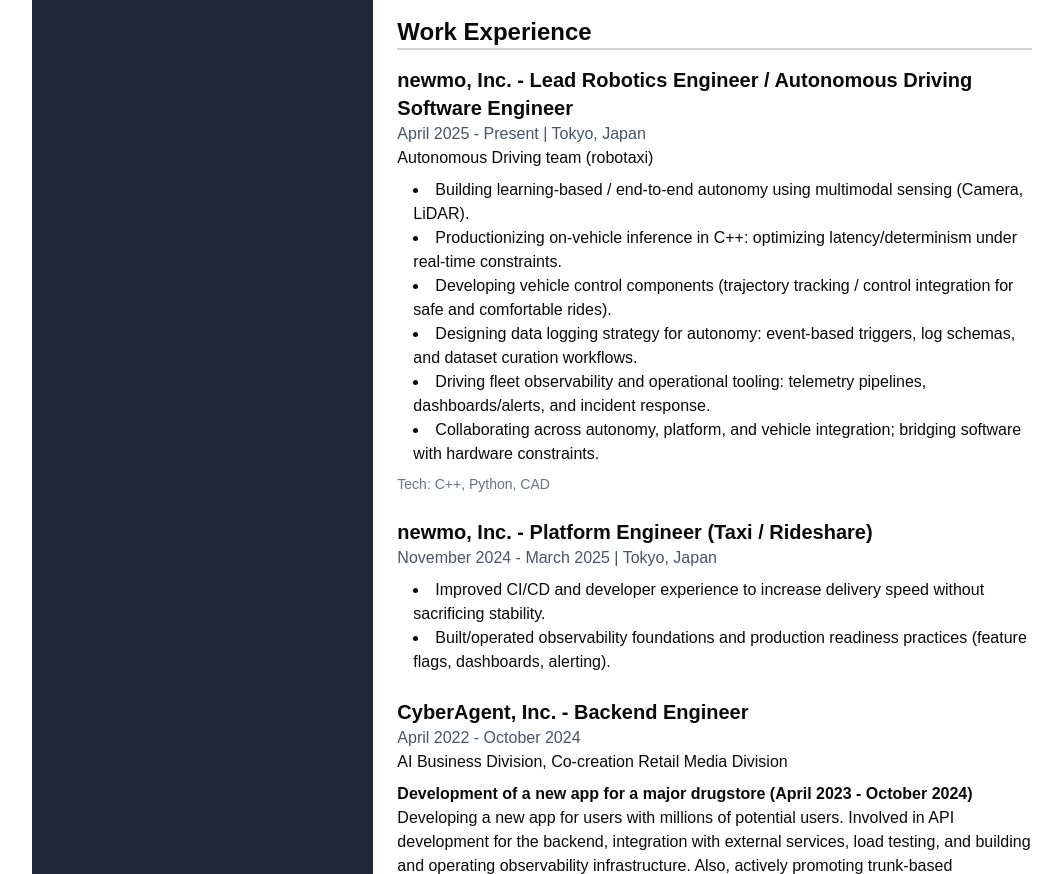
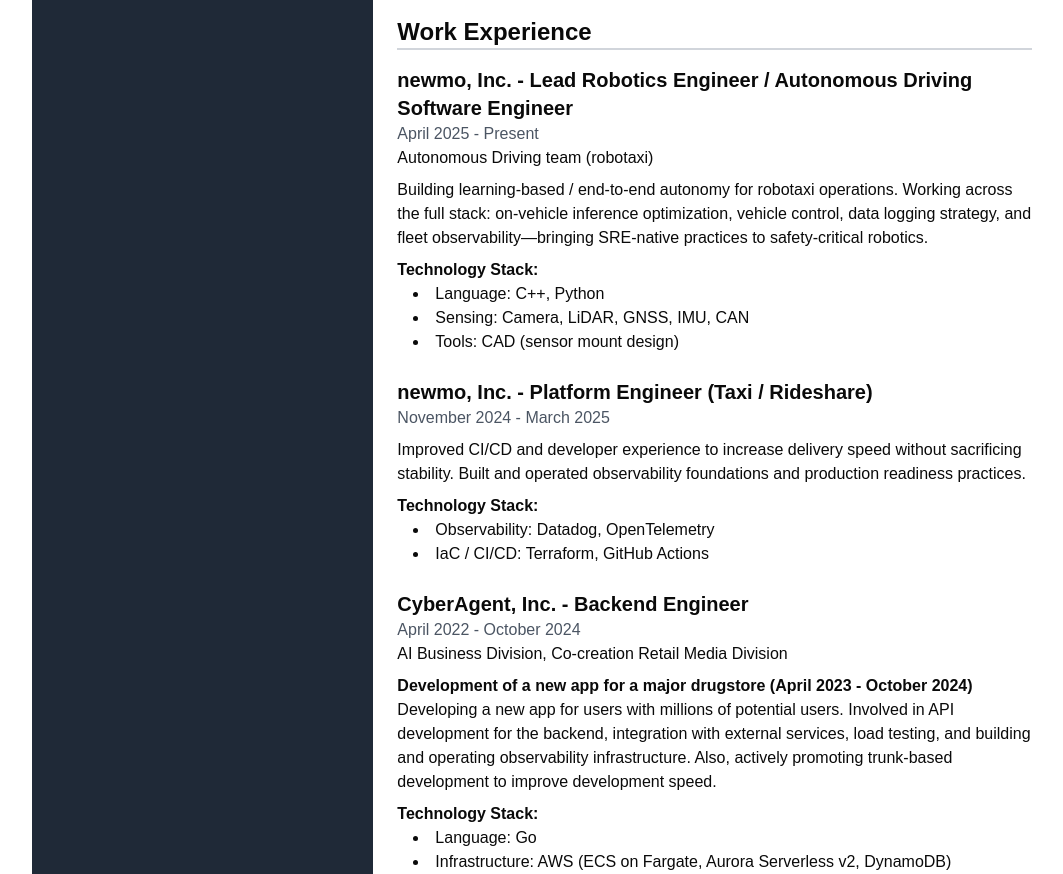
Before and after one commit to BIwashi/resume, a Next.js app: page / in a window 1280 px wide. Shown: the part 660-1534 px from the top of the page, without its empty margins (96-1159 px from the left). Built offline with nearby package versions, Linux system fonts and the light colour scheme.

Commit message:
Enhance resume by consolidating work experience descriptions, removing location details, and adding technology stacks for clarity and detail.

```diff
--- a/components/resume.tsx
+++ b/components/resume.tsx
@@ -82,24 +82,24 @@
               <h2 className="text-2xl font-bold mb-4 border-b-2 border-gray-300">Work Experience</h2>
               <div className="mb-6">
                 <h3 className="text-xl font-semibold">newmo, Inc. - Lead Robotics Engineer / Autonomous Driving Software Engineer</h3>
-                <p className="text-gray-600">April 2025 - Present | Tokyo, Japan</p>
+                <p className="text-gray-600">April 2025 - Present</p>
                 <p>Autonomous Driving team (robotaxi)</p>
-                <ul className="list-disc list-inside ml-4 mt-2">
-                  <li>Building learning-based / end-to-end autonomy using multimodal sensing (Camera, LiDAR).</li>
-                  <li>Productionizing on-vehicle inference in C++: optimizing latency/determinism under real-time constraints.</li>
-                  <li>Developing vehicle control components (trajectory tracking / control integration for safe and comfortable rides).</li>
-                  <li>Designing data logging strategy for autonomy: event-based triggers, log schemas, and dataset curation workflows.</li>
-                  <li>Driving fleet observability and operational tooling: telemetry pipelines, dashboards/alerts, and incident response.</li>
-                  <li>Collaborating across autonomy, platform, and vehicle integration; bridging software with hardware constraints.</li>
+                <p className="mt-2">Building learning-based / end-to-end autonomy for robotaxi operations. Working across the full stack: on-vehicle inference optimization, vehicle control, data logging strategy, and fleet observability—bringing SRE-native practices to safety-critical robotics.</p>
+                <h5 className="font-semibold mt-2">Technology Stack:</h5>
+                <ul className="list-disc list-inside ml-4">
+                  <li>Language: C++, Python</li>
+                  <li>Sensing: Camera, LiDAR, GNSS, IMU, CAN</li>
+                  <li>Tools: CAD (sensor mount design)</li>
                 </ul>
-                <p className="text-sm text-gray-500 mt-2">Tech: C++, Python, CAD</p>
               </div>
               <div className="mb-6">
                 <h3 className="text-xl font-semibold">newmo, Inc. - Platform Engineer (Taxi / Rideshare)</h3>
-                <p className="text-gray-600">November 2024 - March 2025 | Tokyo, Japan</p>
-                <ul className="list-disc list-inside ml-4 mt-2">
-                  <li>Improved CI/CD and developer experience to increase delivery speed without sacrificing stability.</li>
-                  <li>Built/operated observability foundations and production readiness practices (feature flags, dashboards, alerting).</li>
+                <p className="text-gray-600">November 2024 - March 2025</p>
+                <p className="mt-2">Improved CI/CD and developer experience to increase delivery speed without sacrificing stability. Built and operated observability foundations and production readiness practices.</p>
+                <h5 className="font-semibold mt-2">Technology Stack:</h5>
+                <ul className="list-disc list-inside ml-4">
+                  <li>Observability: Datadog, OpenTelemetry</li>
+                  <li>IaC / CI/CD: Terraform, GitHub Actions</li>
                 </ul>
               </div>
               <div className="mb-6">
```
